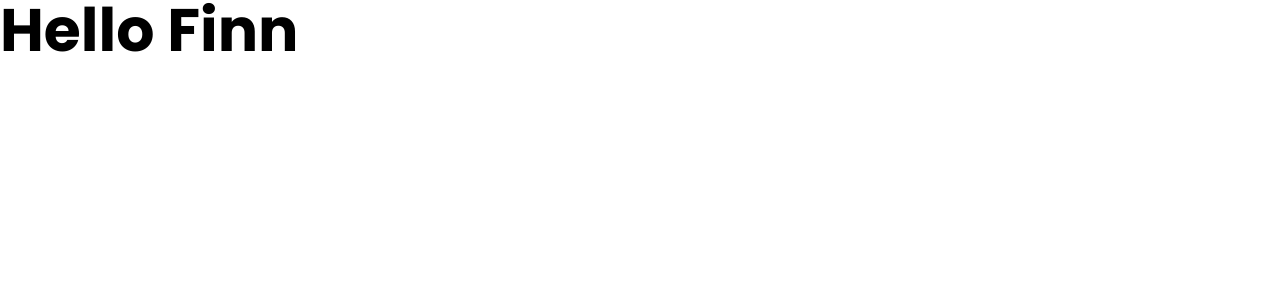
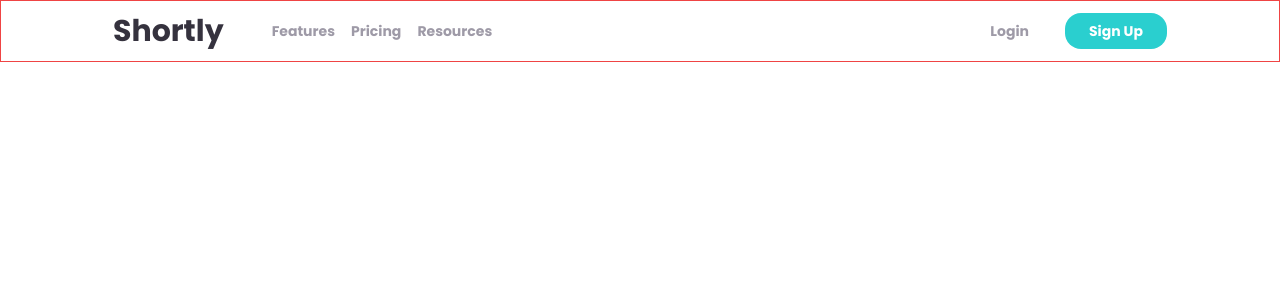
Before and after one commit to writeens/Shortly, a Next.js app: page / in a window 1280 px wide. Shown: the top 300 px of the page. Built offline with nearby package versions, Linux system fonts and the light colour scheme.

Commit message:
Setup Navbar/Add Color Hex Codes to Tailwind Configuration file

```diff
--- /dev/null
+++ b/components/Navbar.tsx
@@ -0,0 +1,37 @@
+/* eslint-disable jsx-a11y/anchor-is-valid */
+import React from 'react';
+import Link from 'next/link';
+
+const Navbar = () => {
+  console.log('object');
+  return (
+    <nav className="w-full min-w-full flex flex-row items-center justify-between border-red-500 py-3 border font-poppins font-bold px-4 md:px-12 lg:px-28">
+      <div className="flex items-center">
+        <Link href="/">
+          <a className=" text-3xl text-sVeryDarkBlue mr-12">Shortly</a>
+        </Link>
+        <div className=" text-sGreyViolet">
+          <Link href="/">
+            <a className="mr-4 text-sm hover:text-sVeryDarkBlue">Features</a>
+          </Link>
+          <Link href="/">
+            <a className="mr-4 text-sm hover:text-sVeryDarkBlue">Pricing</a>
+          </Link>
+          <Link href="/">
+            <a className="mr-4 text-sm hover:text-sVeryDarkBlue">Resources</a>
+          </Link>
+        </div>
+      </div>
+      <div className="text-sm">
+        <Link href="/">
+          <a className="px-6 py-2 mr-3 text-sGreyViolet hover:text-sVeryDarkBlue">Login</a>
+        </Link>
+        <Link href="/">
+          <a className="px-6 py-2 bg-sCyan text-white rounded-2xl cursor-pointer hover:opacity-70">Sign Up</a>
+        </Link>
+      </div>
+    </nav>
+  );
+};
+
+export default Navbar;
--- a/pages/index.tsx
+++ b/pages/index.tsx
@@ -1,19 +1,20 @@
 import React from 'react';
 import Head from 'next/head';
+import Navbar from '../components/Navbar';
 
-export default function Home() {
+export default function Landing() {
   return (
     <div>
       <Head>
         <title>Hello Finn Auto</title>
         <link rel="icon" href="/favicon.ico" />
       </Head>
-
-      <main>
+      <Navbar />
+      {/* <main>
         <h1 className="text-6xl font-poppins font-bold">
           Hello Finn
         </h1>
-      </main>
+      </main> */}
 
     </div>
   );
--- a/tailwind.config.js
+++ b/tailwind.config.js
@@ -6,6 +6,15 @@ module.exports = {
       fontFamily: {
         poppins: ['Poppins', 'sans-serif'],
       },
+      colors: {
+        sCyan: '#2acfcf',
+        sDarkViolet: '#3b3054',
+        sRed: '#f46262',
+        sGrey: '#bfbfbf',
+        sGreyViolet: '#9e9aa7',
+        sVeryDarkBlue: '#35323e',
+        sVeryDarkViolet: '#232127',
+      },
     },
   },
   variants: {
```
